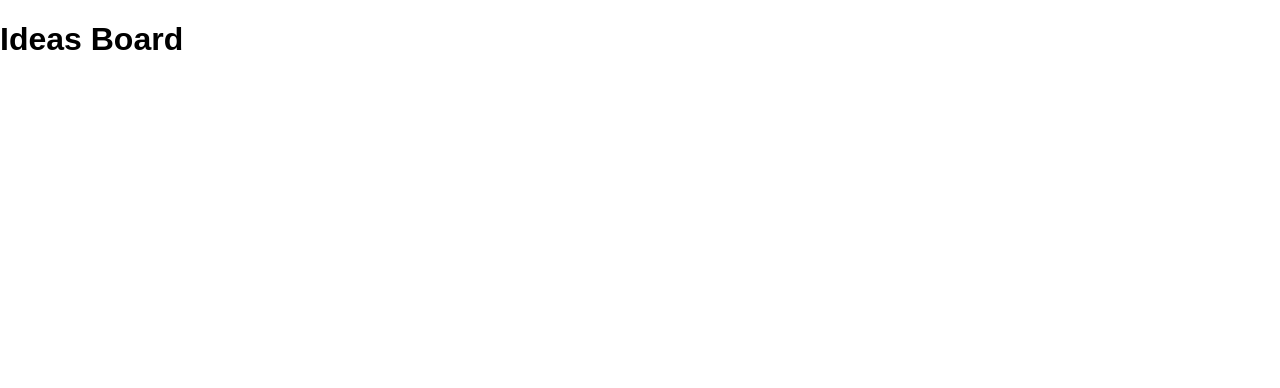
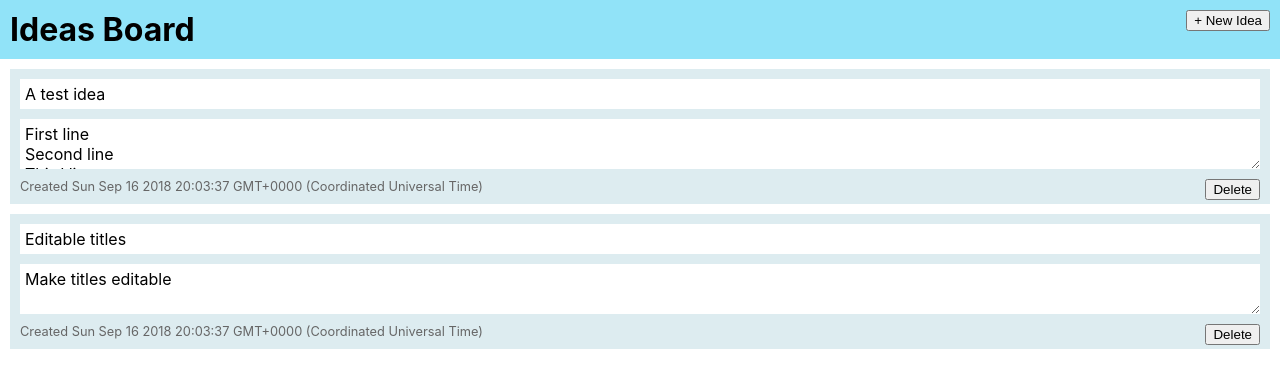
Before and after one commit to karl/ideas-board, a React (Create React App) app: page / in a window 1280 px wide. Shown: the top 388 px of the page. Built offline with nearby package versions, Linux system fonts and the light colour scheme.

Commit message:
Very basic styling and layout

```diff
--- a/src/App.js
+++ b/src/App.js
@@ -1,11 +1,60 @@
 import React, { Component } from 'react';
 import './App.css';
 
+const testIdeas = [
+  {
+    id: 1,
+    title: 'A test idea',
+    description: 'First line\nSecond line\nThird line',
+    createdDate: new Date(),
+  },
+  {
+    id: 2,
+    title: 'Editable titles',
+    description: 'Make titles editable',
+    createdDate: new Date(),
+  },
+];
+
 export default class App extends Component {
+  constructor(props) {
+    super(props);
+    this.state = {
+      ideas: testIdeas,
+    };
+  }
+
   render() {
+    const { ideas } = this.state;
     return (
       <div>
-        <h1>Ideas Board</h1>
+        <div className="header">
+          <button className="new">+ New Idea</button>
+          <h1>Ideas Board</h1>
+        </div>
+        <div>
+          {ideas.map((idea) => (
+            <div key={idea.id} className="idea">
+              <input
+                className="title"
+                type="text"
+                placeholder="title"
+                value={idea.title}
+                onChange={() => {}}
+              />
+              <textarea
+                className="description"
+                placeholder="description"
+                value={idea.description}
+                onChange={() => {}}
+              />
+              <button className="delete">Delete</button>
+              <div className="createdDate">
+                Created {idea.createdDate.toString()}
+              </div>
+            </div>
+          ))}
+        </div>
       </div>
     );
   }
--- a/src/index.css
+++ b/src/index.css
@@ -1,5 +1,59 @@
+* {
+  box-sizing: border-box;
+}
+
 body {
-    margin: 0;
-    padding: 0;
-    font-family: sans-serif;
+  margin: 0;
+  padding: 0;
 }
+
+body, input, textarea {
+  font-family: -apple-system, BlinkMacSystemFont, 'Segoe UI', Roboto, Oxygen, Ubuntu, Cantarell, 'Open Sans', 'Helvetica Neue', sans-serif;
+  font-size: 16px;
+}
+
+h1 {
+  padding: 0;
+  margin: 0;
+}
+
+.header {
+  background: #91e3f8;
+  padding: 10px;
+}
+
+.new {
+  float: right;
+}
+
+.idea {
+  background: #ddecf0;
+  margin: 10px;
+  padding: 10px;
+}
+
+.title {
+  display: block;
+  border: none;
+  width: 100%;
+  padding: 5px;
+  margin-bottom: 10px;
+}
+
+.description {
+  display: block;
+  border: none;
+  width: 100%;
+  padding: 5px;
+  margin-bottom: 10px;
+  min-height: 50px;
+}
+
+.createdDate {
+  font-size: 80%;
+  color: #666666;
+}
+
+.delete {
+  float: right;
+}
```
